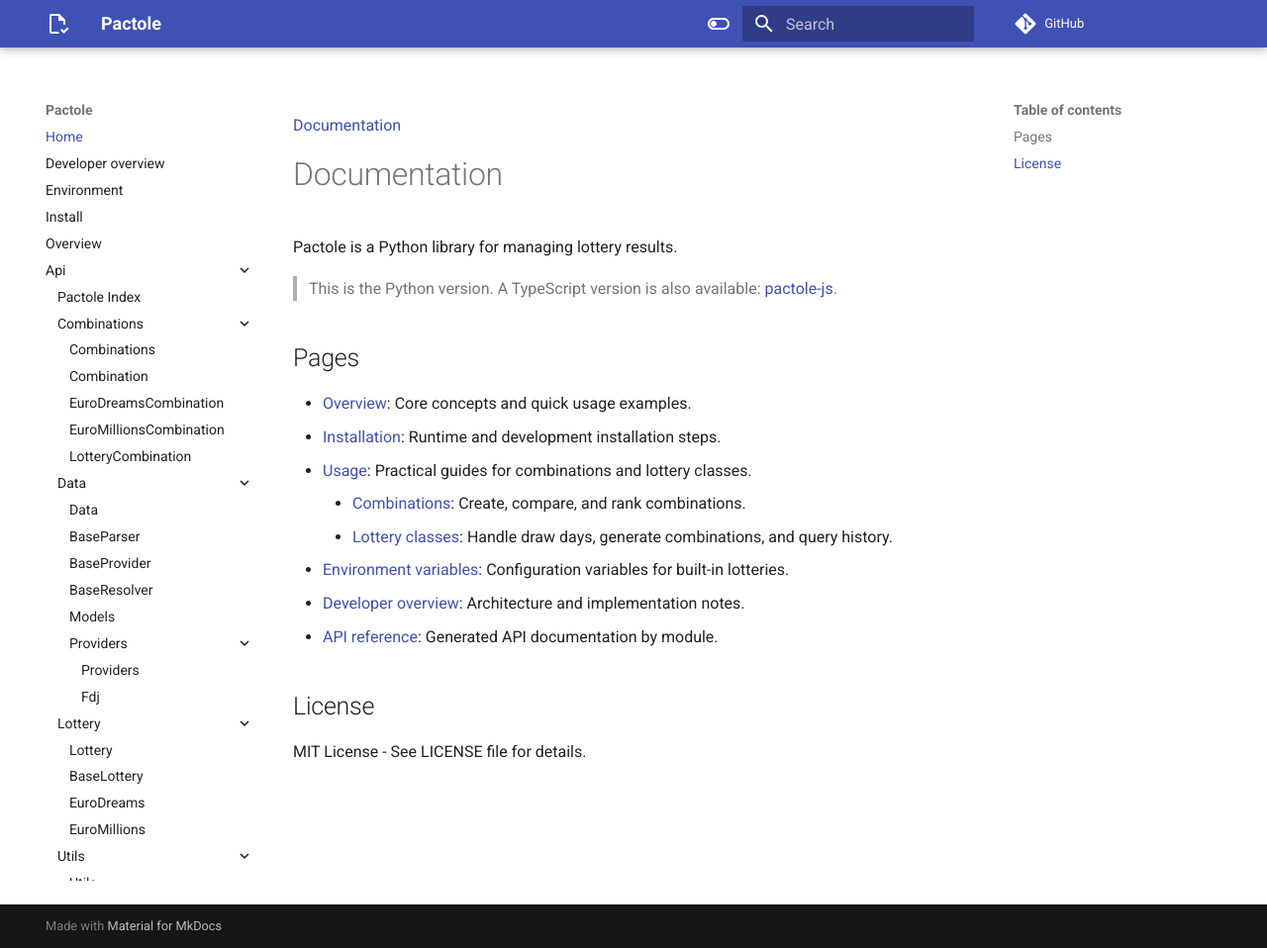
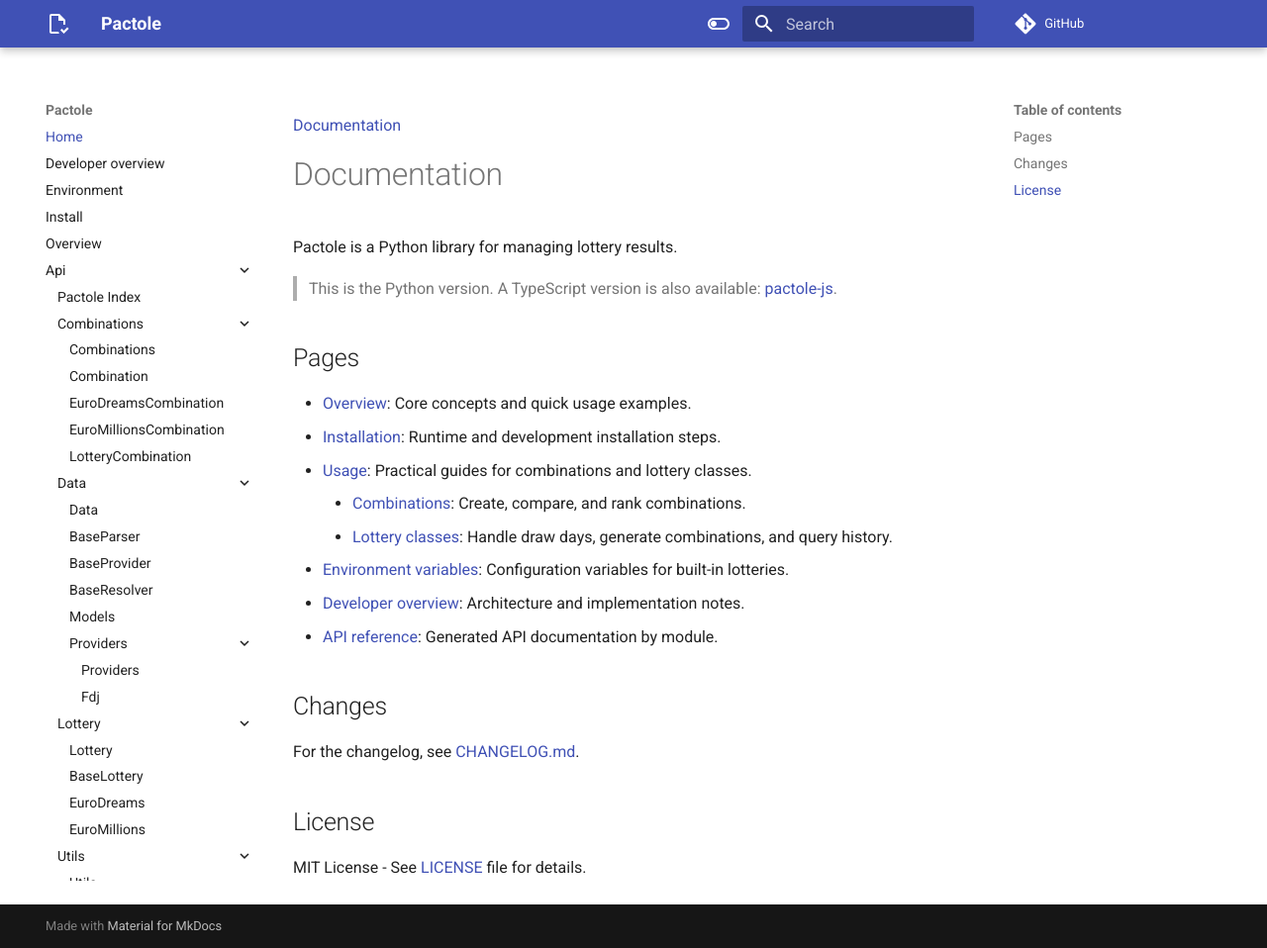
Before and after one commit to cerbernetix/pactole, an MkDocs documentation site: the page built from docs/README.md, in a window 1280 px wide and 958 px high. Shown: the whole window at 99% size. Built offline with MkDocs 1.6.1 and Material for MkDocs 9.7.7, drawn with Linux system fonts in a browser that asks for light colours; comment, search, counter and statistics services are not loaded.

Commit message:
doc: add changelog reference to README

```diff
--- a/docs/README.md
+++ b/docs/README.md
@@ -17,6 +17,10 @@
 - [Developer overview](./developer_overview.md): Architecture and implementation notes.
 - [API reference](./api/README.md): Generated API documentation by module.
 
+## Changes
+
+For the changelog, see [CHANGELOG.md](https://github.com/cerbernetix/pactole/blob/main/CHANGELOG.md).
+
 ## License
 
-MIT License - See LICENSE file for details.
+MIT License - See [LICENSE](https://github.com/cerbernetix/pactole/blob/main/LICENSE) file for details.
```
